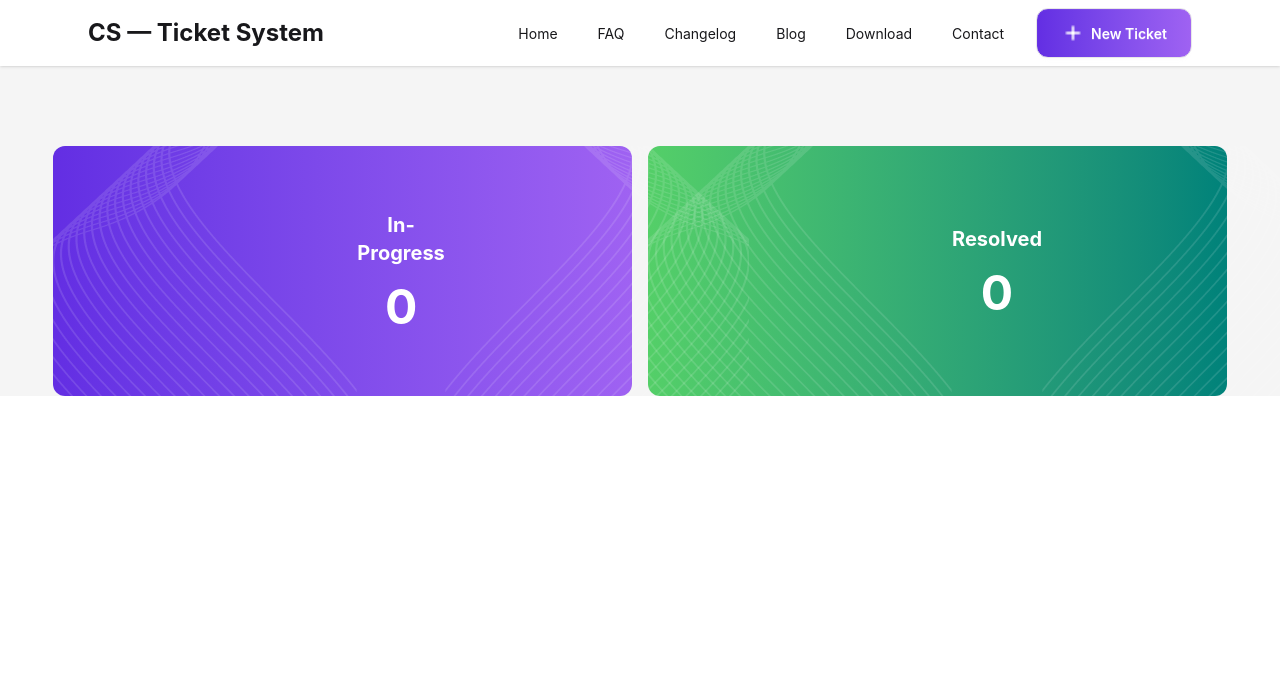
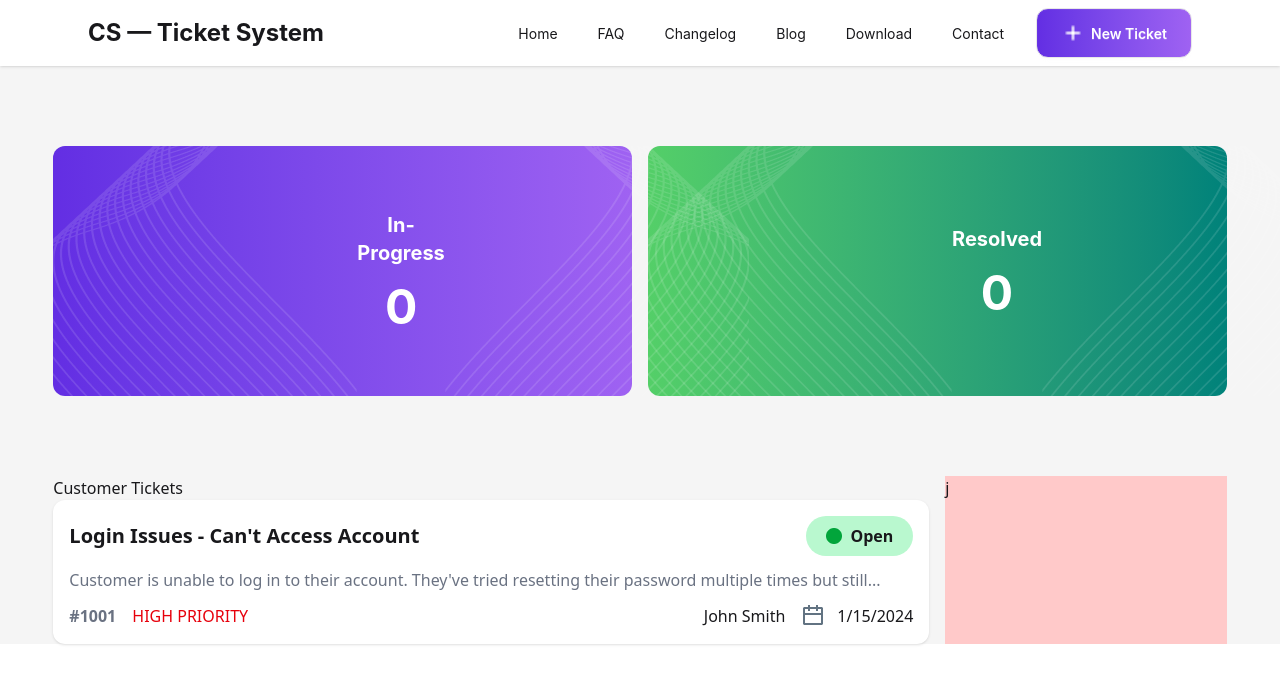
Before and after one commit to jahiddeveloper/Ticket-System, a React (Vite) app: page / in a window 1280 px wide. Shown: the top 684 px of the page. Built offline with nearby package versions, Linux system fonts and the light colour scheme.

Commit message:
Card design is compleat

```diff
--- a/src/Component/Tickets/Tickets.jsx
+++ b/src/Component/Tickets/Tickets.jsx
@@ -1,11 +1,40 @@
 import React from 'react';
+import elips from "../../assets/Ellipse.png"
+import calender from "../../assets/calender.png"
 
 const Tickets = () => {
     return (
         <div className='md:w-11/12 mx-auto mt-10 md:mt-20'>
 
-            <div>
+        {/* Ticket */}
+            <div className='grid grid-cols-1 md:grid-cols-12 gap-4'>
+                <div className='col-span-9 mx-2 md:mx-0'>
+                    <h1>Customer Tickets</h1>
+                    <div className='bg-white p-4 shadow-sm rounded-xl'>
+                        <div className='flex justify-between items-center'>
+                            <h1 className='text-xl font-bold'>Login Issues - Can't Access Account</h1>
+                            <button className='flex items-center gap-2 cursor-pointer px-5 py-2 bg-[#b9f8cf] rounded-4xl font-semibold'><img className='w-4 h-4 rounded-5xl' src={elips} alt="" /> Open</button>
+                        </div>
+                        <p className='mt-3 text-gray-500'>Customer is unable to log in to their account. They've tried resetting their password multiple times but still...</p>
 
+                        <div className='flex justify-between items-center mt-3'>
+                            <div className='flex items-center gap-4'>
+                                <p className='text-gray-500 font-semibold'>#1001</p>
+                                <p className='text-red-600'>HIGH PRIORITY</p>
+                            </div>
+                            <div className='flex items-center gap-4'>
+                                <p>John Smith</p>
+                                <div className='flex items-center gap-3'>
+                                    <img src={calender} alt="" />
+                                    <p>1/15/2024</p>
+                                </div>
+                            </div>
+                        </div>
+                    </div>
+                </div>
+
+        {/* Task */}
+                <div className='bg-red-200 col-span-3'>j</div>
             </div>
 
         </div>
```
Also changed, not shown: src/assets/Ellipse.png (renamed from src/assets/Ellipse-22.png).
